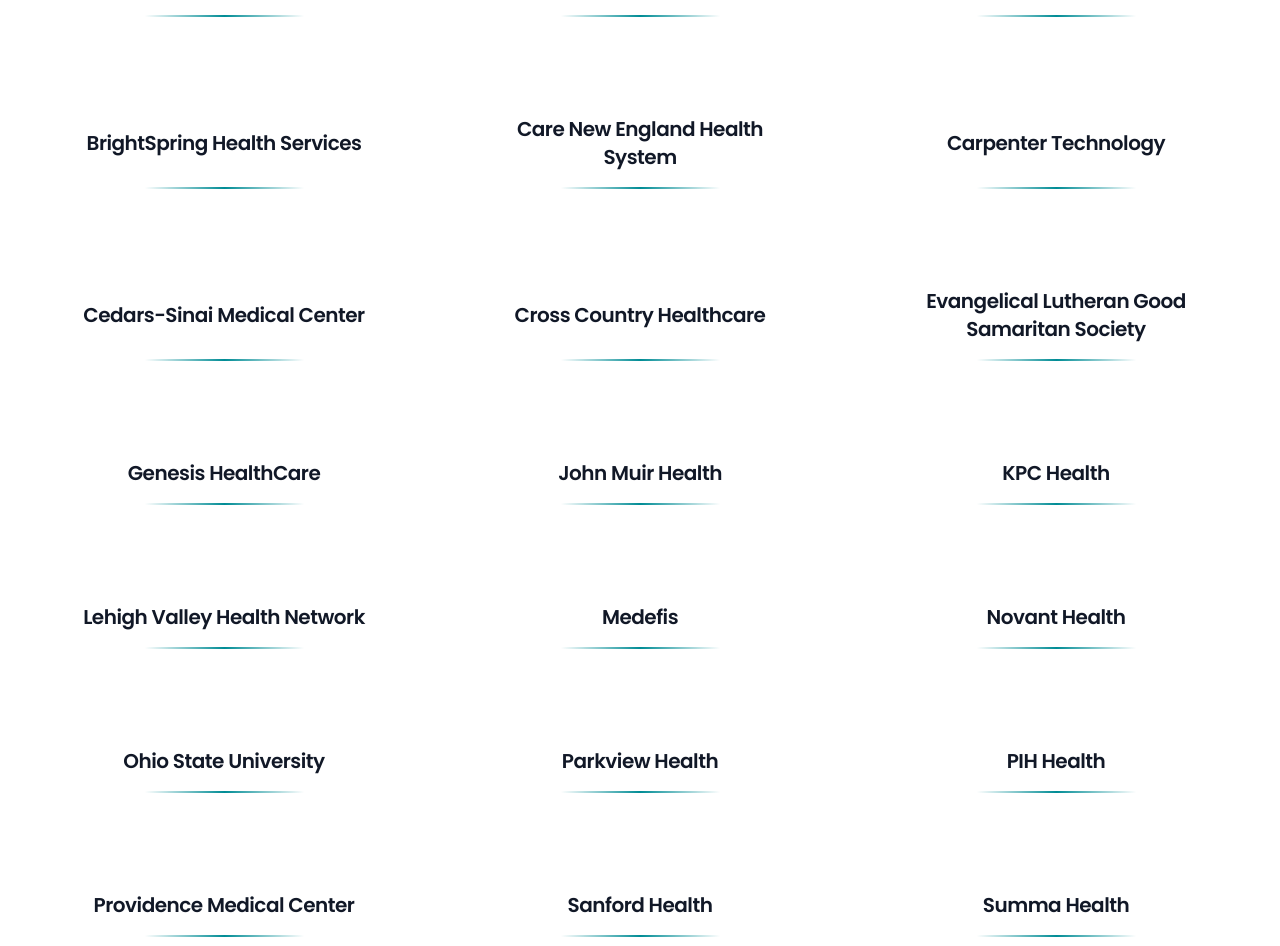
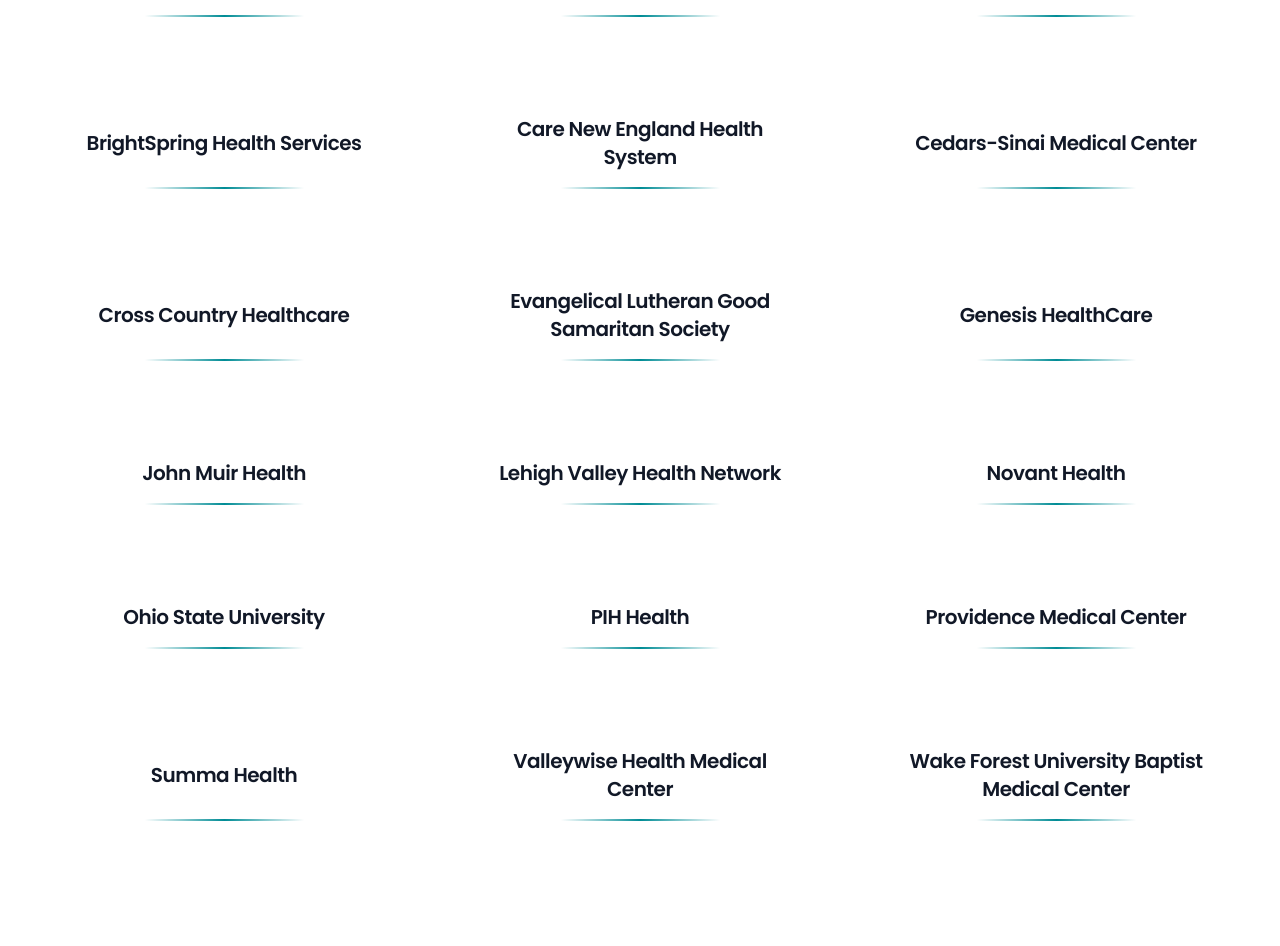
Before and after one commit to IMVinayaka/radhealth, a Next.js app: page /clients in a window 1280 px wide. Shown: the part 1066-2012 px from the top of the page. Built offline with nearby package versions, Linux system fonts and the light colour scheme.

Commit message:
clietns and about us

```diff
--- a/app/about-us/page.tsx
+++ b/app/about-us/page.tsx
@@ -154,7 +154,7 @@
                 animate={{ opacity: 1, y: 0 }}
                 transition={{ duration: 0.8, delay: 0.3 }}
               >
-                About <span className="text-primary-extraLight">RadHealth Staffing</span>
+                About <span className="text-primary-extraLight">RadHealth <sup>+</sup> Staffing</span>
               </motion.h1>
               <motion.p
                 className="text-lg md:text-xl text-primary-extraLight/90 max-w-3xl mx-auto mb-8"
--- a/app/clients/page.tsx
+++ b/app/clients/page.tsx
@@ -79,21 +79,21 @@
     { name: "Atrium Health", delay: 0.2 },
     { name: "BrightSpring Health Services", delay: 0.25 },
     { name: "Care New England Health System", delay: 0.3 },
-    { name: "Carpenter Technology", delay: 0.35 },
+
     { name: "Cedars-Sinai Medical Center", delay: 0.4 },
     { name: "Cross Country Healthcare", delay: 0.45 },
     { name: "Evangelical Lutheran Good Samaritan Society", delay: 0.5 },
     { name: "Genesis HealthCare", delay: 0.55 },
     { name: "John Muir Health", delay: 0.6 },
-    { name: "KPC Health", delay: 0.65 },
+
     { name: "Lehigh Valley Health Network", delay: 0.7 },
-    { name: "Medefis", delay: 0.75 },
+
     { name: "Novant Health", delay: 0.8 },
     { name: "Ohio State University", delay: 0.85 },
-    { name: "Parkview Health", delay: 0.9 },
+
     { name: "PIH Health", delay: 0.95 },
     { name: "Providence Medical Center", delay: 1 },
-    { name: "Sanford Health", delay: 1.05 },
+
     { name: "Summa Health", delay: 1.1 },
     { name: "Valleywise Health Medical Center", delay: 1.15 },
     { name: "Wake Forest University Baptist Medical Center", delay: 1.2 }
```
